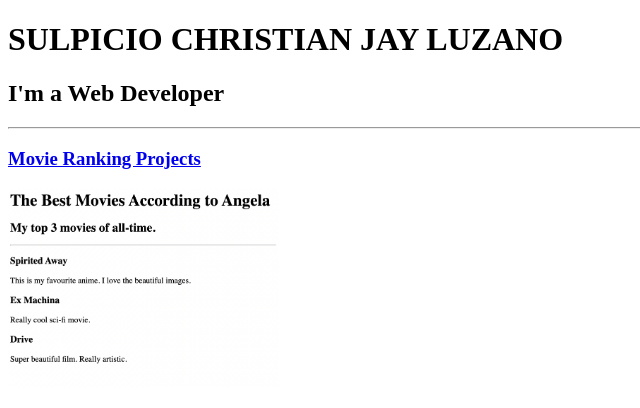
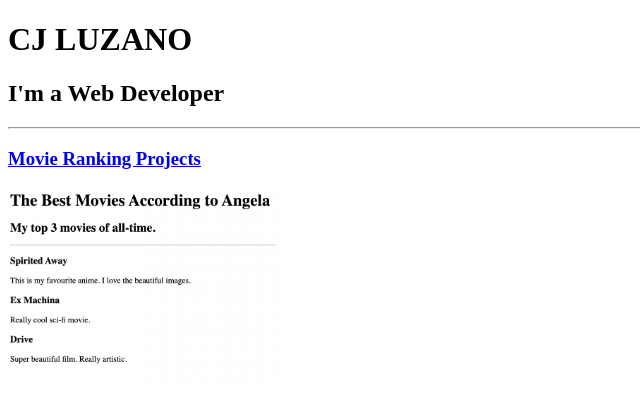
Before and after one commit to sluzano/html-portfolio, a plain HTML site: page index.html in a window 1280 px wide. Shown: the top 408 px of the page, without its empty margins (0-640 px from the left). Drawn offline with Linux system fonts and the light colour scheme.

Commit message:
Update index.html

```diff
--- a/index.html
+++ b/index.html
@@ -22,7 +22,7 @@ https://developer.mozilla.org/en-US/docs/Web/HTML/Element/img#attr-height -->
     <title>Porfolio of Cj Luzano</title>
 </head>
 <body>
-    <h1>SULPICIO CHRISTIAN JAY LUZANO</h1>
+    <h1>CJ LUZANO</h1>
     <h2>I'm a Web Developer</h2>
     <hr />
         <h3><a href="./public/movie-ranking.html">Movie Ranking Projects</a></h3>
```
